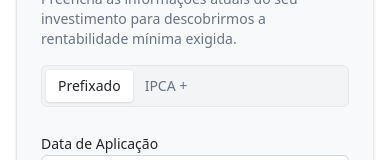
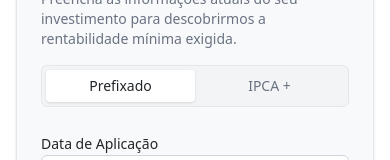
Before and after one commit to rafaelviefe/marcacao-mercado-calc, a Next.js app: page / in a window 390 px wide. Shown: the part 184-344 px from the top of the page. Built offline with nearby package versions, Linux system fonts and the light colour scheme.

Commit message:
Enhance button styling in CalculatorForm for better responsiveness

```diff
--- a/src/components/CalculatorForm.tsx
+++ b/src/components/CalculatorForm.tsx
@@ -254,11 +254,11 @@ export function CalculatorForm() {
           </p>
         </div>
 
-        <div className="flex items-center bg-gray-100 p-1 rounded-md shrink-0 border border-gray-200">
+        <div className="flex items-center bg-gray-100 p-1 rounded-md shrink-0 border border-gray-200 w-full sm:w-auto">
           <button
             type="button"
             onClick={() => setValue("tipoTitulo", "PREFIXADO")}
-            className={`px-3 py-1.5 text-sm font-medium rounded transition-all duration-200 ${
+            className={`flex-1 px-3 py-1.5 text-sm font-medium rounded transition-all duration-200 ${
               tipoTituloWatch === "PREFIXADO"
                 ? "bg-white text-calculator-text shadow-sm"
                 : "text-gray-500 hover:text-calculator-text"
@@ -269,7 +269,7 @@ export function CalculatorForm() {
           <button
             type="button"
             onClick={() => setValue("tipoTitulo", "IPCA")}
-            className={`px-3 py-1.5 text-sm font-medium rounded transition-all duration-200 ${
+            className={`flex-1 px-3 py-1.5 text-sm font-medium rounded transition-all duration-200 ${
               tipoTituloWatch === "IPCA"
                 ? "bg-white text-calculator-text shadow-sm"
                 : "text-gray-500 hover:text-calculator-text"
```
